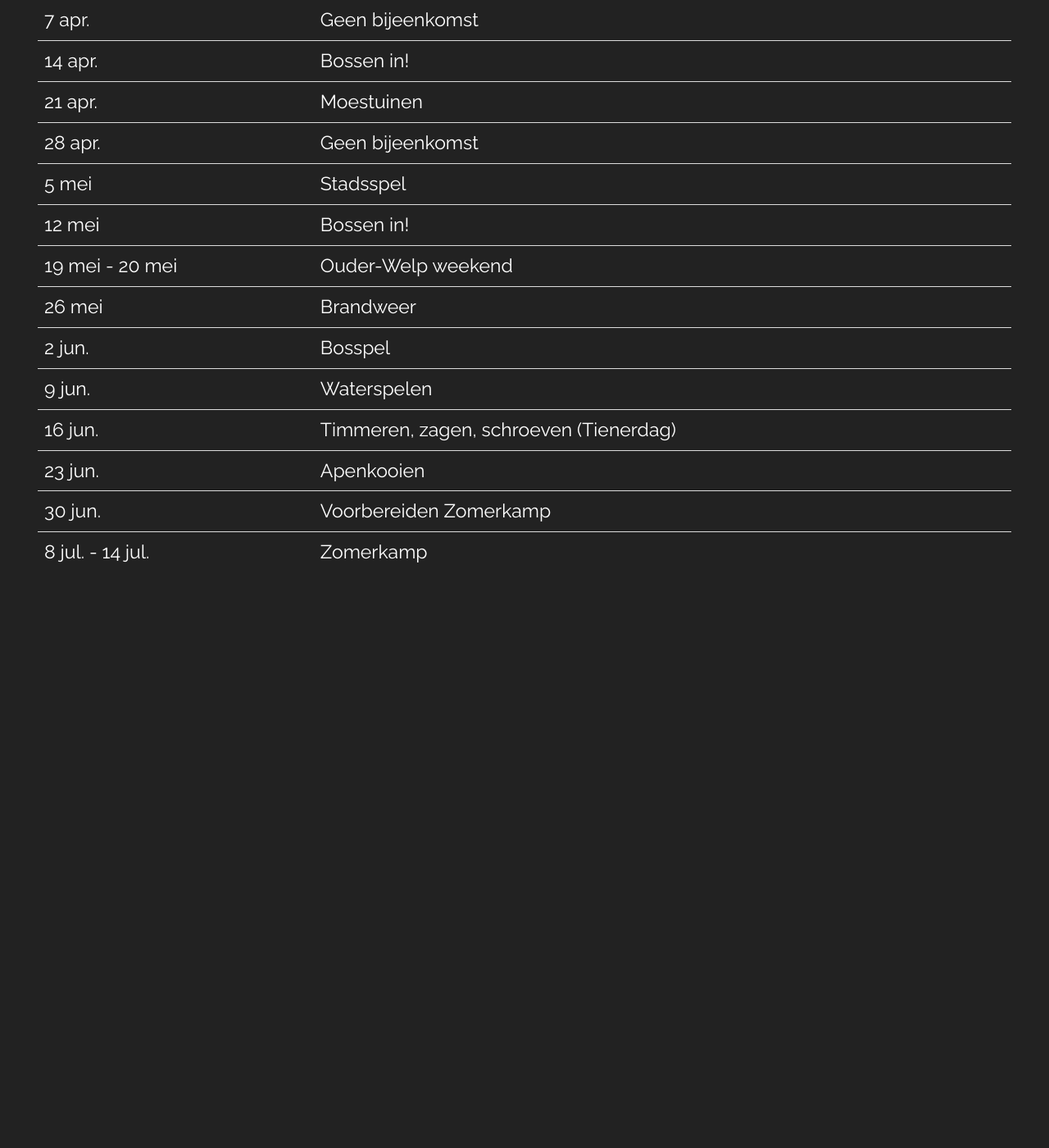
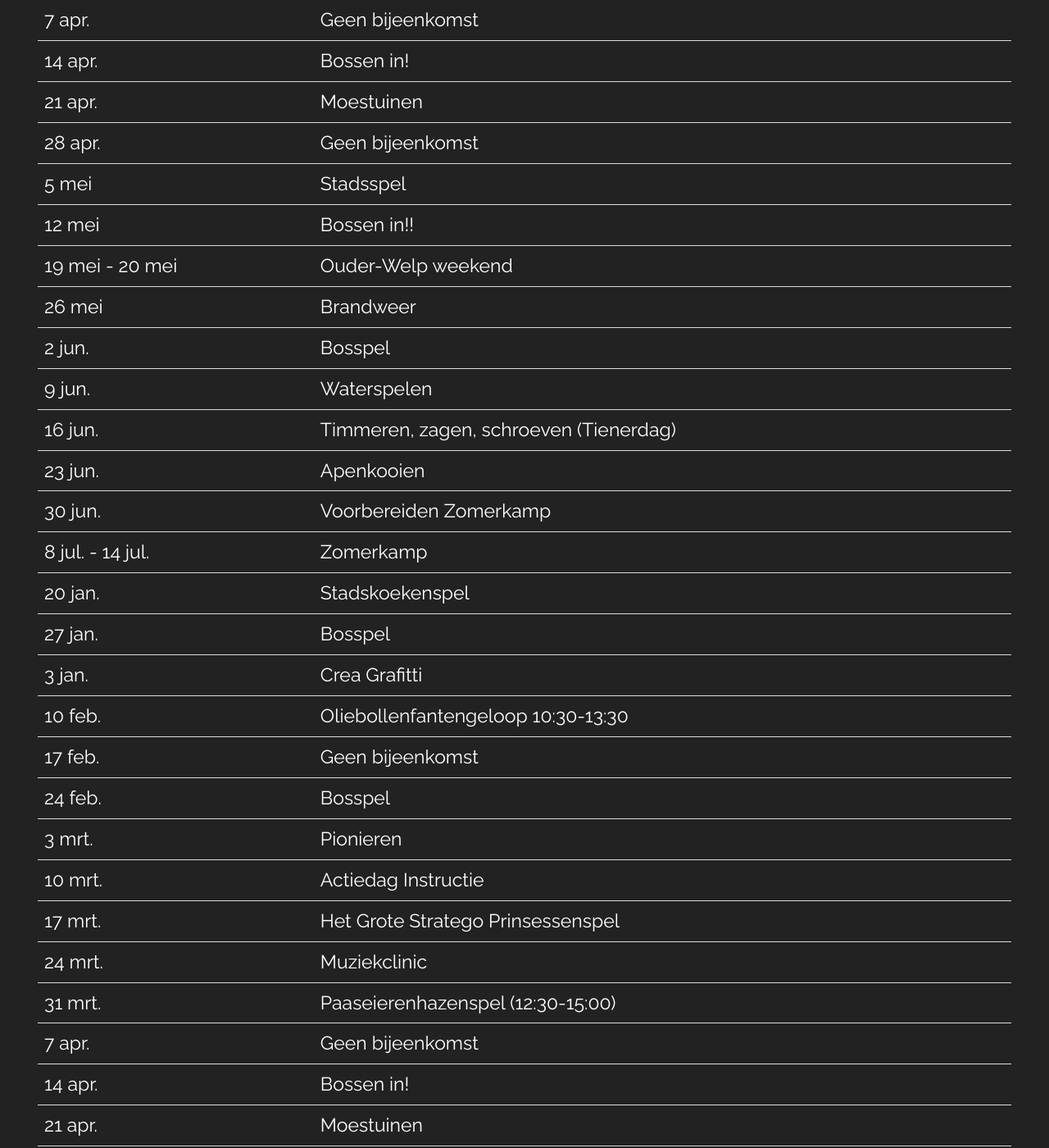
Before and after one commit to nognooitmeegemaakt/website, a Jekyll site: the page built from _agenda/welpen.md, in a window 1280 px wide and 1400 px high, scrolled down 1025 px. Shown: the whole window at 82% size. Built offline with Jekyll 4.4.1, drawn with Linux system fonts in a browser that asks for light colours; some web fonts are replaced; before the commit the page ends 1789 px from its top, so only the background shows below that; some of the changed text lies outside the part shown.

Commit message:
Update welpen.md Agenda through CMS
By Fabrizio Zanin (141.101.77.35)

```diff
--- a/_agenda/welpen.md
+++ b/_agenda/welpen.md
@@ -28,6 +28,31 @@
 | 21 apr. | Moestuinen |
 | 28 apr. | Geen bijeenkomst |
 | 5 mei | Stadsspel |
+| 12 mei | Bossen in!! |
+| 19 mei - 20 mei | Ouder-Welp weekend |
+| 26 mei | Brandweer |
+| 2 jun. | Bosspel |
+| 9 jun. | Waterspelen |
+| 16 jun. | Timmeren, zagen, schroeven (Tienerdag) |
+| 23 jun. | Apenkooien |
+| 30 jun. | Voorbereiden Zomerkamp |
+| 8 jul. - 14 jul. | Zomerkamp |
+| 20 jan. | Stadskoekenspel |
+| 27 jan. | Bosspel |
+| 3 jan. | Crea Grafitti |
+| 10 feb. | Oliebollenfantengeloop 10:30-13:30 |
+| 17 feb. | Geen bijeenkomst |
+| 24 feb. | Bosspel |
+| 3 mrt. | Pionieren |
+| 10 mrt. | Actiedag Instructie |
+| 17 mrt. | Het Grote Stratego Prinsessenspel |
+| 24 mrt. | Muziekclinic |
+| 31 mrt. | Paaseierenhazenspel (12:30-15:00) |
+| 7 apr. | Geen bijeenkomst |
+| 14 apr. | Bossen in! |
+| 21 apr. | Moestuinen |
+| 28 apr. | Geen bijeenkomst |
+| 5 mei | Stadsspel |
 | 12 mei | Bossen in! |
 | 19 mei - 20 mei | Ouder-Welp weekend |
 | 26 mei | Brandweer |
```
